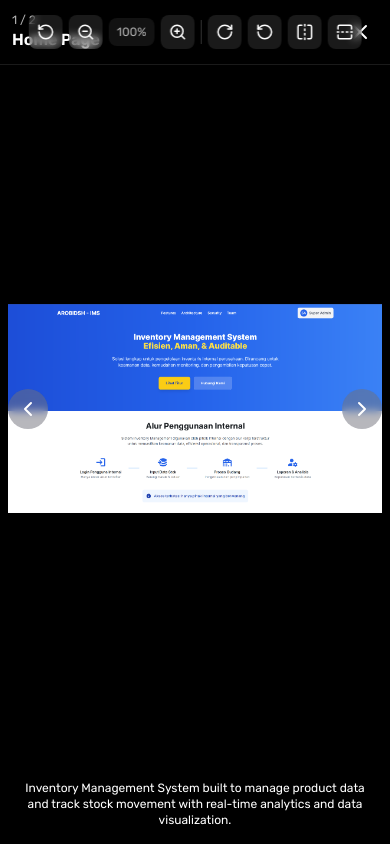
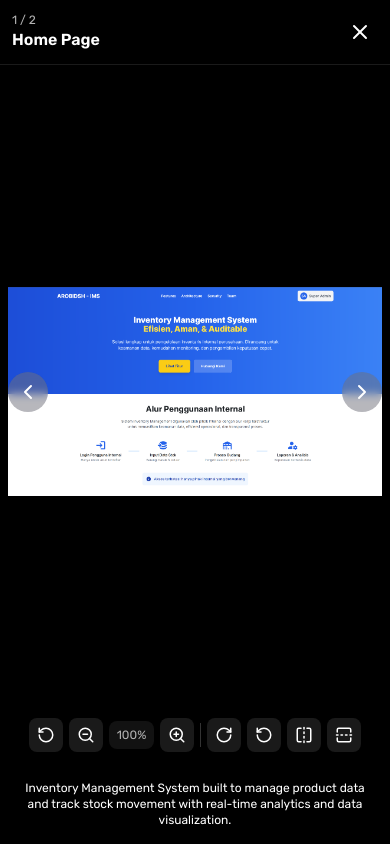
Before and after one commit to Iemaduddin/Iemaduddin.github.io, a Next.js app: page / in a window 390 px wide. Both pictures are taken after a click on the element 195 px from the left and 9288 px from the top of the page. Shown: the part 8866-9710 px from the top of the page. Built offline with nearby package versions, Linux system fonts and the light colour scheme.

Commit message:
chore: update responsive gallery and fix translation

```diff
--- a/app/components/Gallery.tsx
+++ b/app/components/Gallery.tsx
@@ -71,7 +71,7 @@ export const AlbumGallery = ({ images, onClose }: { images: GalleryImage[]; onCl
           </div>
 
           {/* Center Section - Toolbar */}
-          <div className="flex items-center gap-1.5 sm:gap-2 md:gap-3 absolute left-1/2 -translate-x-1/2">
+          <div className="hidden md:flex items-center gap-1.5 sm:gap-2 md:gap-3 absolute left-1/2 -translate-x-1/2">
             <button
               onClick={(e) => {
                 e.stopPropagation();
@@ -169,7 +169,7 @@ export const AlbumGallery = ({ images, onClose }: { images: GalleryImage[]; onCl
           </div>
         </div>
         {/* KEYBOARD HINT */}
-        <div className="hidden sm:block text-center text-white/50 text-xs pb-3 sm:pb-4">← Prev | → Next | ESC Close</div>
+        <div className="hidden md:block text-center text-white/50 text-xs pb-3 sm:pb-4">← Prev | → Next | ESC Close</div>
 
         {/* MAIN IMAGE CONTAINER */}
         <div className="flex-1 flex items-center justify-center overflow-hidden relative bg-black px-2 sm:px-0" onClick={(e) => e.stopPropagation()}>
@@ -204,6 +204,95 @@ export const AlbumGallery = ({ images, onClose }: { images: GalleryImage[]; onCl
             </>
           )}
         </div>
+        <div className="flex md:hidden items-center gap-1.5 sm:gap-2 md:gap-3 mx-auto">
+          <button
+            onClick={(e) => {
+              e.stopPropagation();
+              resetTransform();
+            }}
+            className="p-2 sm:p-2.5 md:p-3 bg-white/10 backdrop-blur-sm rounded-lg hover:bg-white/20 text-white transition group relative"
+            title="Reset"
+          >
+            <RotateCcw size={18} className="sm:w-5 sm:h-5 md:w-6 md:h-6" />
+            <span className="hidden md:block absolute bottom-full mb-2 px-2 py-1 bg-black/80 text-white text-xs rounded opacity-0 group-hover:opacity-100 transition whitespace-nowrap">Reset</span>
+          </button>
+
+          <button
+            onClick={(e) => {
+              e.stopPropagation();
+              setZoom((z) => Math.max(0.5, z - 0.2));
+            }}
+            className="p-2 sm:p-2.5 md:p-3 bg-white/10 backdrop-blur-sm rounded-lg hover:bg-white/20 text-white transition group relative"
+            title="Zoom Out"
+          >
+            <ZoomOut size={18} className="sm:w-5 sm:h-5 md:w-6 md:h-6" />
+            <span className="hidden md:block absolute bottom-full mb-2 px-2 py-1 bg-black/80 text-white text-xs rounded opacity-0 group-hover:opacity-100 transition whitespace-nowrap">Zoom Out</span>
+          </button>
+
+          <div className="text-white text-xs sm:text-sm opacity-70 px-2 sm:px-3 py-1.5 sm:py-2 bg-white/10 backdrop-blur-sm rounded-lg">{Math.round(zoom * 100)}%</div>
+
+          <button
+            onClick={(e) => {
+              e.stopPropagation();
+              setZoom((z) => z + 0.2);
+            }}
+            className="p-2 sm:p-2.5 md:p-3 bg-white/10 backdrop-blur-sm rounded-lg hover:bg-white/20 text-white transition group relative"
+            title="Zoom In"
+          >
+            <ZoomIn size={18} className="sm:w-5 sm:h-5 md:w-6 md:h-6" />
+            <span className="hidden md:block absolute bottom-full mb-2 px-2 py-1 bg-black/80 text-white text-xs rounded opacity-0 group-hover:opacity-100 transition whitespace-nowrap">Zoom In</span>
+          </button>
+
+          <div className="w-px h-6 sm:h-8 bg-white/20"></div>
+
+          <button
+            onClick={(e) => {
+              e.stopPropagation();
+              setRotation((r) => r + 90);
+            }}
+            className="p-2 sm:p-2.5 md:p-3 bg-white/10 backdrop-blur-sm rounded-lg hover:bg-white/20 text-white transition group relative"
+            title="Rotate Right"
+          >
+            <RotateCw size={18} className="sm:w-5 sm:h-5 md:w-6 md:h-6" />
+            <span className="hidden md:block absolute bottom-full mb-2 px-2 py-1 bg-black/80 text-white text-xs rounded opacity-0 group-hover:opacity-100 transition whitespace-nowrap">Rotate Right</span>
+          </button>
+
+          <button
+            onClick={(e) => {
+              e.stopPropagation();
+              setRotation((r) => r - 90);
+            }}
+            className="p-2 sm:p-2.5 md:p-3 bg-white/10 backdrop-blur-sm rounded-lg hover:bg-white/20 text-white transition group relative"
+            title="Rotate Left"
+          >
+            <RotateCcw size={18} className="sm:w-5 sm:h-5 md:w-6 md:h-6" />
+            <span className="hidden md:block absolute bottom-full mb-2 px-2 py-1 bg-black/80 text-white text-xs rounded opacity-0 group-hover:opacity-100 transition whitespace-nowrap">Rotate Left</span>
+          </button>
+
+          <button
+            onClick={(e) => {
+              e.stopPropagation();
+              setFlipX(!flipX);
+            }}
+            className={`p-2 sm:p-2.5 md:p-3 backdrop-blur-sm rounded-lg transition group relative ${flipX ? "bg-white/20 text-white" : "bg-white/10 hover:bg-white/20 text-white"}`}
+            title="Flip Horizontal"
+          >
+            <FlipHorizontal size={18} className="sm:w-5 sm:h-5 md:w-6 md:h-6" />
+            <span className="hidden md:block absolute bottom-full mb-2 px-2 py-1 bg-black/80 text-white text-xs rounded opacity-0 group-hover:opacity-100 transition whitespace-nowrap">Flip H</span>
+          </button>
+
+          <button
+            onClick={(e) => {
+              e.stopPropagation();
+              setFlipY(!flipY);
+            }}
+            className={`p-2 sm:p-2.5 md:p-3 backdrop-blur-sm rounded-lg transition group relative ${flipY ? "bg-white/20 text-white" : "bg-white/10 hover:bg-white/20 text-white"}`}
+            title="Flip Vertical"
+          >
+            <FlipVertical size={18} className="sm:w-5 sm:h-5 md:w-6 md:h-6" />
+            <span className="hidden md:block absolute bottom-full mb-2 px-2 py-1 bg-black/80 text-white text-xs rounded opacity-0 group-hover:opacity-100 transition whitespace-nowrap">Flip V</span>
+          </button>
+        </div>
         {/* Desc */}
         {images[index].description ? <p className="text-xs sm:text-sm md:text-base text-white text-center mt-3 sm:mt-5 p-4 sm:p-6 mx-auto">{images[index].description}</p> : <div className="mt-3 sm:mt-5 pb-4 sm:pb-6"></div>}
       </motion.div>
--- a/app/locales/translations.ts
+++ b/app/locales/translations.ts
@@ -119,7 +119,7 @@ export const translations = {
       "Collaborated with warehouse operations teams to align system features with inventory management needs.",
     ],
     // Projects
-    "projects.title": "Proyek",
+    "projects.title": "Projects",
     "projects.project1.title": "Inventory Management System",
     "projects.project1.description": "Inventory Management System built to manage product data and track stock movement with real-time analytics and data visualization.",
     "projects.project1.features": [
```
